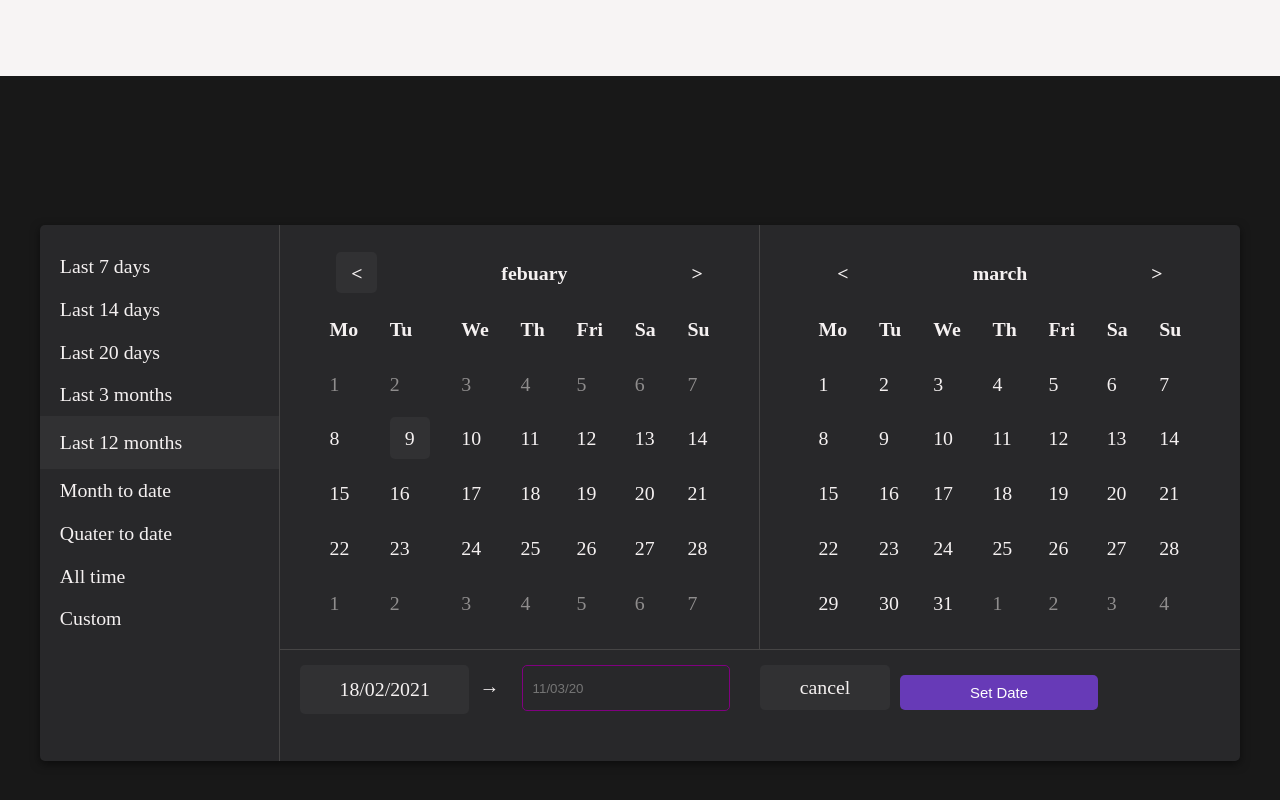
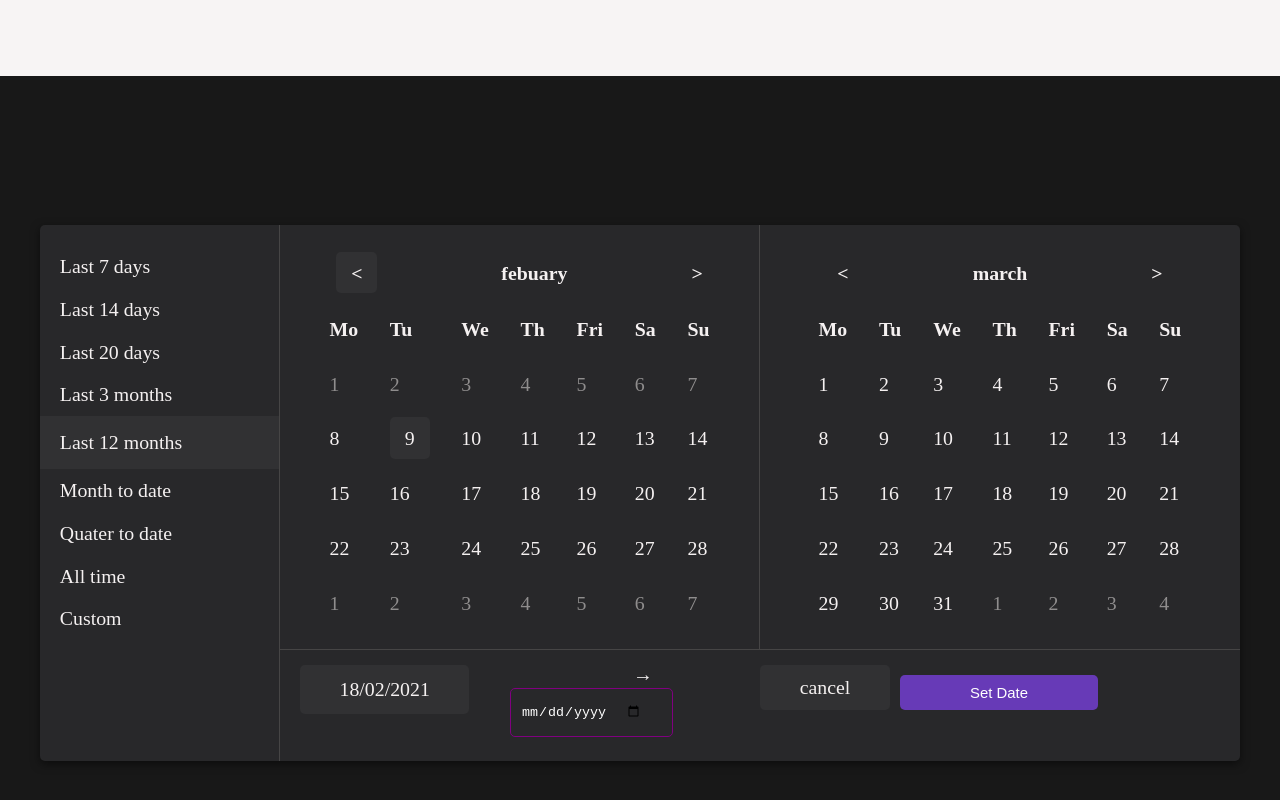
Before and after one commit to techbulb2/bookieinterior, a plain HTML site: page index.html in a window 1280 px wide. Shown: the part 608-1408 px from the top of the page. Drawn offline with Linux system fonts and the light colour scheme.

Commit message:
the html file index.html was adjusted.

```diff
--- a/index.html
+++ b/index.html
@@ -346,7 +346,7 @@
                         <form action="">
                             <div class="form-container">
                                <span class="arrow">&#8594;</span>
-                                <input class="put" type="number" id="number" name="number" placeholder="11/03/20">
+                                <input class="put" type="date" id="number" name="number" placeholder="11/03/20">
                             </div>
                         </form>
                     </div>
```
